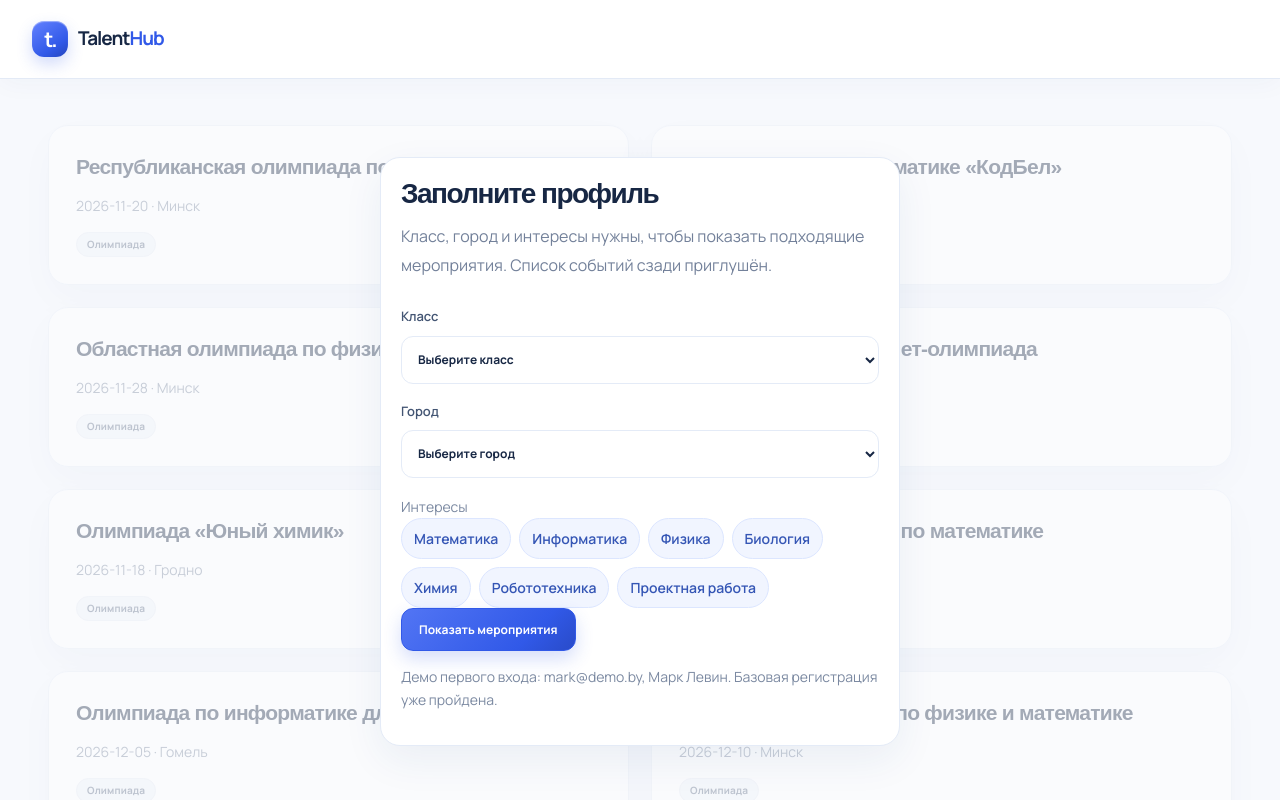
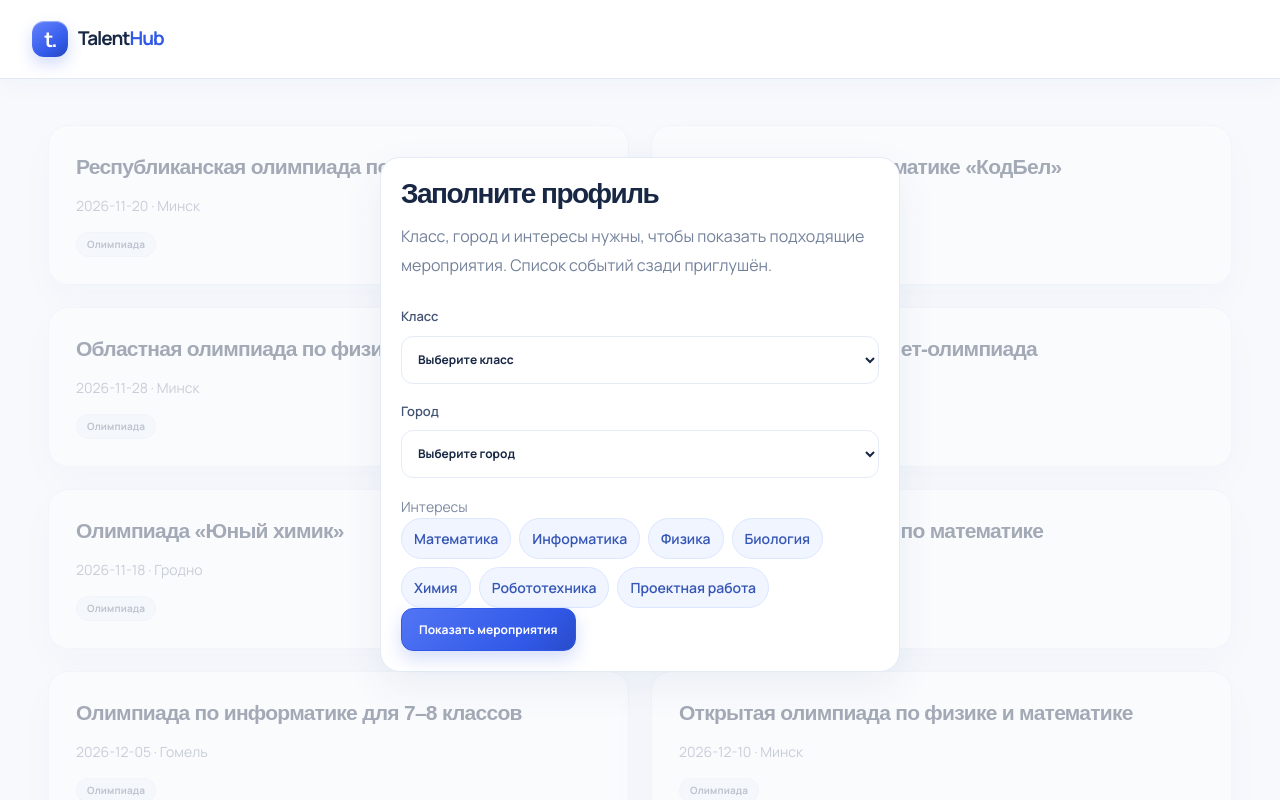
Before and after one commit to ILYUXXXA/talenthub_frontend, a React (Vite) app in the folder talenthub/: page /welcome in a window 1280 px wide. Shown: the top 800 px of the page. Built offline with nearby package versions, Linux system fonts and the light colour scheme; a web font is replaced by a local one.

Commit message:
Apply full TalentHub role-based UX refresh

```diff
--- a/talenthub/src/pages/FirstLogin.jsx
+++ b/talenthub/src/pages/FirstLogin.jsx
@@ -125,7 +125,7 @@ export default function FirstLogin() {
   }
 
   return (
-    <main>
+    <main className="student-workspace">
       <div className="container">
         <div className="dim-wrap">
           <div className="dimmed">
@@ -188,7 +188,7 @@ export default function FirstLogin() {
             </div>
             {error ? <p className="notice">{error}</p> : null}
             <button className="btn btn-primary" type="submit">Показать мероприятия</button>
-            <p className="muted">Демо первого входа: mark@demo.by, Марк Левин. Базовая регистрация уже пройдена.</p>
+
           </form>
         </div>
       </div>
```
